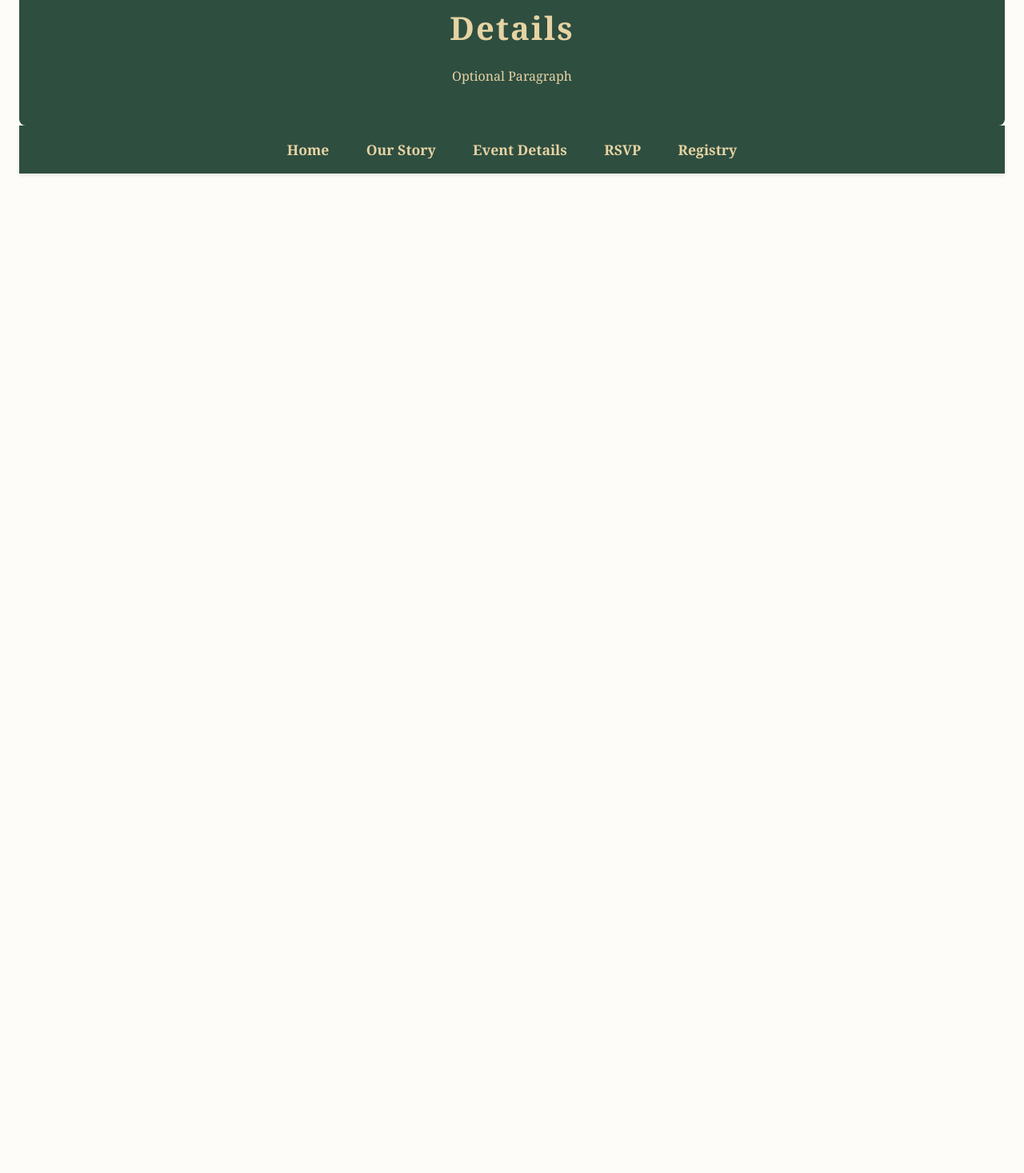
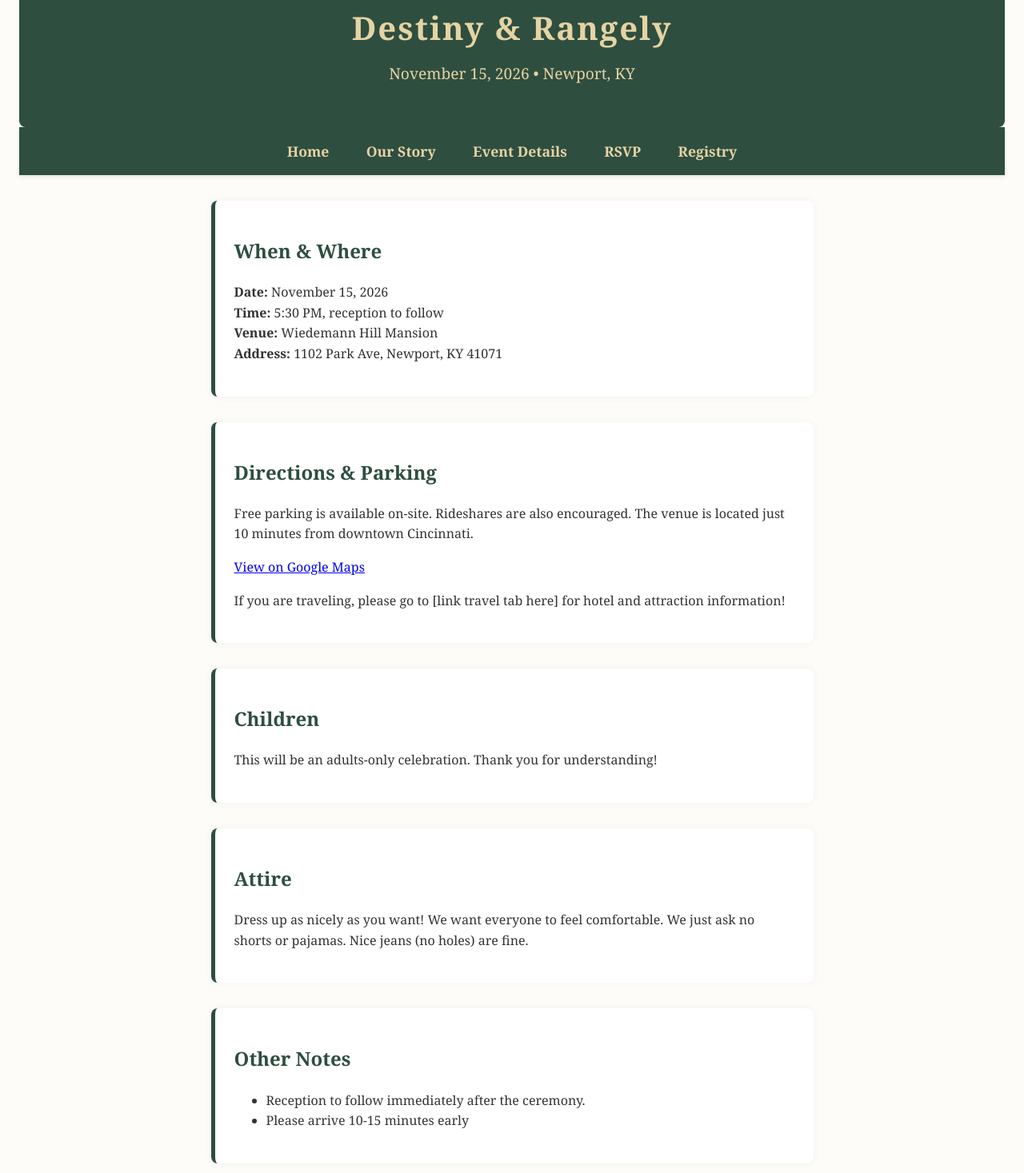
Before and after one commit to Rangely1/drees-roberts, a plain HTML site: page details.html in a window 1280 px wide. Shown: the part 53-1520 px from the top of the page at 80% size. Before the commit the page ends 800 px from the top, so only its background shows below. Drawn offline with Linux system fonts and the light colour scheme.

Commit message:
Created outline for details page

```diff
--- a/details.html
+++ b/details.html
@@ -1,20 +1,64 @@
+<!DOCTYPE html>
 <html lang="en">
 <head>
-  <meta charset="UTF-8">
-  <title>Our Story</title>
-  <link rel="stylesheet" href="style.css">
+  <meta charset="UTF-8" />
+  <title>Event Details | Destiny & Rangely</title>
+  <link rel="stylesheet" href="style.css" />
 </head>
-
 <body>
   <header>
-      <h1>Details</h1>
-      <p>Optional Paragraph</p>
+    <h1>Destiny & Rangely</h1>
+    <p class="date">November 15, 2026 • Newport, KY</p>
   </header>
 
   <nav class="nav-banner">
     <a href="index.html">Home</a>
-        <a href="our_story.html">Our Story</a>
+    <a href="story.html">Our Story</a>
     <a href="details.html">Event Details</a>
     <a href="rsvp.html">RSVP</a>
     <a href="registry.html">Registry</a>
   </nav>
+
+  <section>
+    <h2>When & Where</h2>
+    <p><strong>Date:</strong> November 15, 2026<br>
+       <strong>Time:</strong> 5:30 PM, reception to follow<br>
+       <strong>Venue:</strong> Wiedemann Hill Mansion<br>
+       <strong>Address:</strong> 1102 Park Ave, Newport, KY 41071</p>
+  </section>
+
+  <section>
+    <h2>Directions & Parking</h2>
+    <p>Free parking is available on-site. Rideshares are also encouraged. The venue is located just 10 minutes from downtown Cincinnati.</p>
+    <p>
+      <a href="https://www.google.com/maps/place/Wiedemann+Hill+Mansion/@39.0888245,-84.4853963,16z/data=!3m1!4b1!4m6!3m5!1s0x8841b17506dd8e5b:0xa3fa926fb898e655!8m2!3d39.0888219!4d-84.4823599!16s%2Fg%2F1txy3099?" target="_blank" rel="noopener noreferrer">
+        View on Google Maps
+      </a>
+    </p>
+    <p>
+      If you are traveling, please go to [link travel tab here] for hotel and attraction information!
+    </p>
+  </section>
+
+
+  <section>
+    <h2>Children</h2>
+    <p>This will be an adults-only celebration. Thank you for understanding!</p>
+  </section>
+
+  <section>
+    <h2>Attire</h2>
+    <p>Dress up as nicely as you want! We want everyone to feel comfortable. We just ask no shorts or pajamas. Nice jeans (no holes) are fine.</p>
+  </section>
+
+
+
+  <section>
+    <h2>Other Notes</h2>
+    <ul>
+      <li>Reception to follow immediately after the ceremony.</li>
+      <li>Please arrive 10-15 minutes early</li>
+    </ul>
+  </section>
+</body>
+</html>
```
Lines whose indentation alone changed are shown as unchanged.
